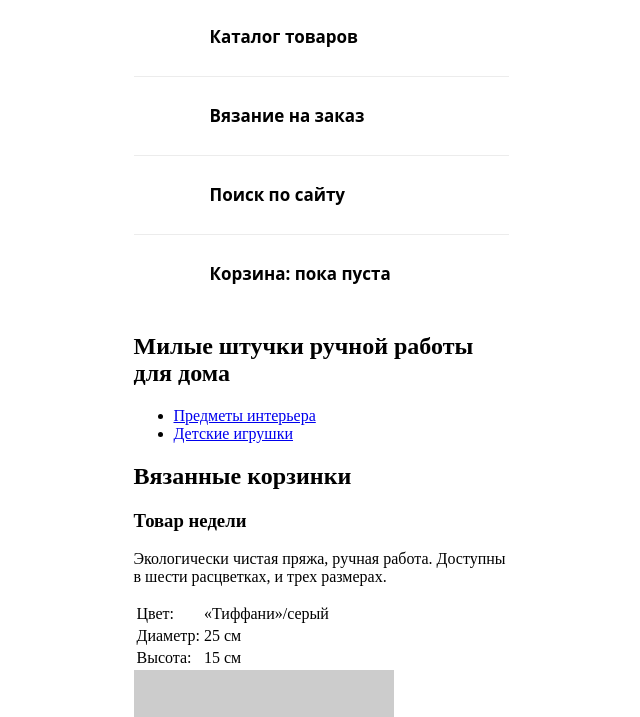
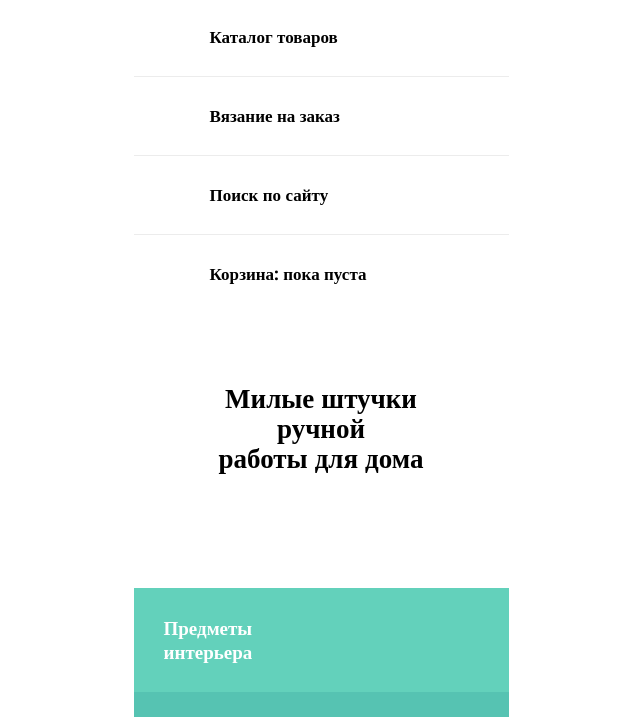
Before and after one commit to Sasha-belokur/256757-mishka, a website: page source/index.html in a window 1280 px wide. Shown: the part 83-800 px from the top of the page, without its empty margins (319-959 px from the left). Drawn offline with nearby package versions, Linux system fonts and the light colour scheme; files that its build step writes are made by us from their sources; placeholder pictures from the web are drawn by us.

Commit message:
finished with block index-page-heading

```diff
--- a/source/index.html
+++ b/source/index.html
@@ -4,6 +4,7 @@
     <meta charset="UTF-8">
     <meta name="viewport" content="width=device-width, initial-scale=1">
     <title>HTML Academy: Мишка</title>
+    <link href="https://fonts.googleapis.com/css?family=Open+Sans:400,700&amp;subset=cyrillic" rel="stylesheet">
     <link href="css/style.css" rel="stylesheet">
   </head>
   <body>
@@ -33,16 +34,12 @@
     <main class="page-main">
       <section class="index-page-heading">
         <h1 class="index-page-heading__title">
-          Милые штучки ручной работы для дома
+          Милые штучки<br> ручной<br> работы для дома
         </h1>
-        <ul class="index-page-heading__products">
-          <li class="index-page-heading__product-item">
-            <a href="#" class="index-page-heading__product-link index-page-heading__product-link--icon-lamp">Предметы интерьера</a>
-          </li>
-          <li class="index-page-heading__product-item">
-            <a href="#" class="index-page-heading__product-link index-page-heading__product-link--icon-block">Детские игрушки</a>
-          </li>
-        </ul>
+        <div class="index-page-heading__products">
+          <a href="#" class="index-page-heading__product-link index-page-heading__product-link--icon-lamp">Предметы интерьера</a>
+          <a href="#" class="index-page-heading__product-link index-page-heading__product-link--icon-block">Детские игрушки</a>
+        </div>
       </section>
       <article class="product-preview">
         <h2 class="product-preview__title">
--- /dev/null
+++ b/source/sass/index-page-heading.scss
@@ -0,0 +1,37 @@
+.index-page-heading__title {
+  margin: 0;
+  padding-top: 70px;
+  padding-bottom: 115px;
+  font-size: 27px;
+  line-height: 30px;
+  color: #000000;
+  text-align: center;
+  font-weight: 700;
+  font-family: 'Open Sans';
+}
+
+.index-page-heading__products {
+  display: flex;
+  flex-direction: column;
+}
+
+.index-page-heading__product-link {
+  padding-top: 28px;
+  padding-right: 180px;
+  padding-bottom: 28px;
+  padding-left: 30px;
+  color: #ffffff;
+  font-size: 19px;
+  line-height: 24px;
+  font-family: 'Open Sans';
+  font-weight: 700;
+  text-decoration: none;
+}
+
+.index-page-heading__product-link--icon-lamp {
+  background-color: #63d1bb;
+}
+
+.index-page-heading__product-link--icon-block {
+  background-color: #56c3b2;
+}
--- a/source/sass/style.scss
+++ b/source/sass/style.scss
@@ -5,3 +5,4 @@ body {
 
 @import "page-header.scss";
 @import "main-nav.scss";
+@import "index-page-heading";
```
